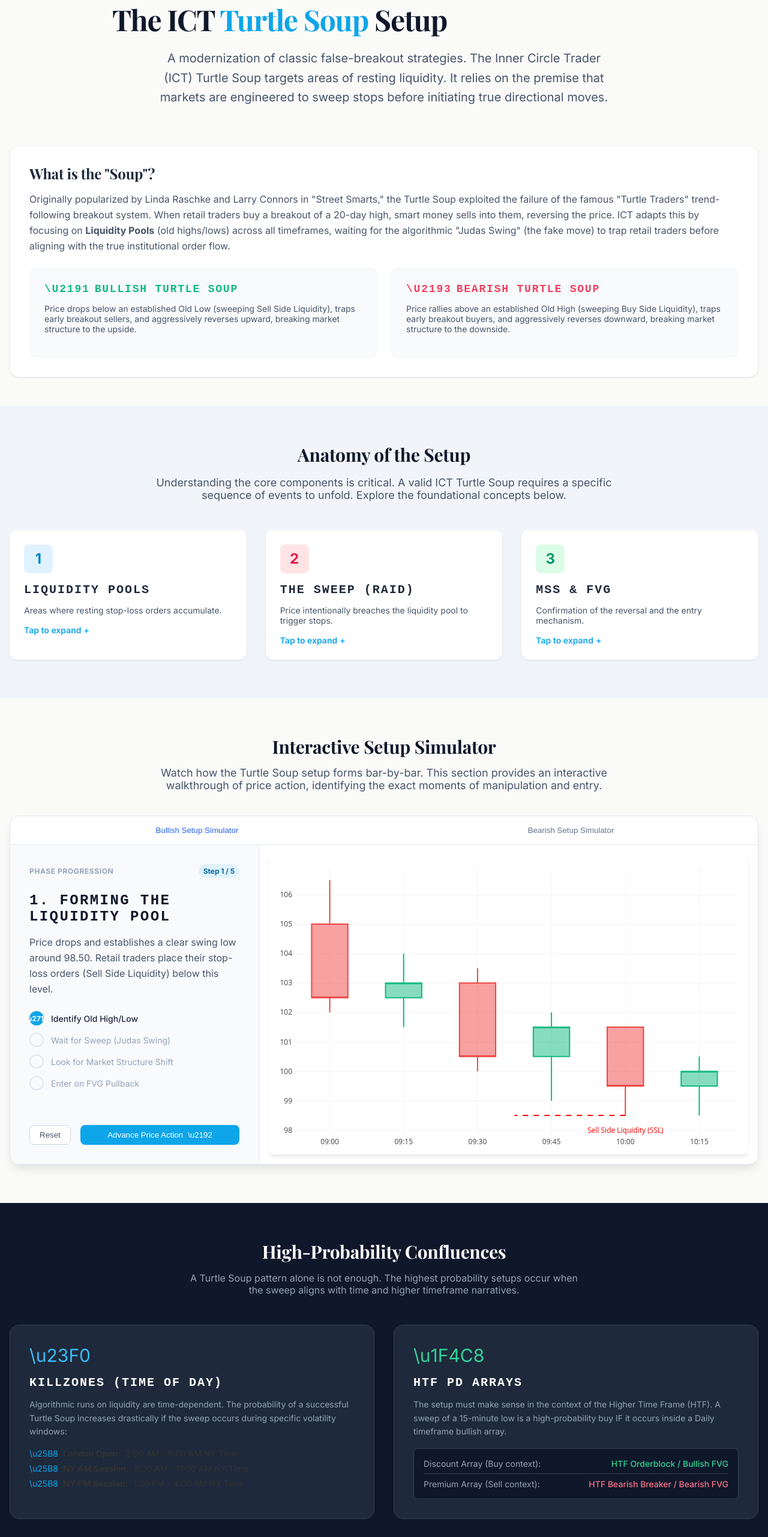
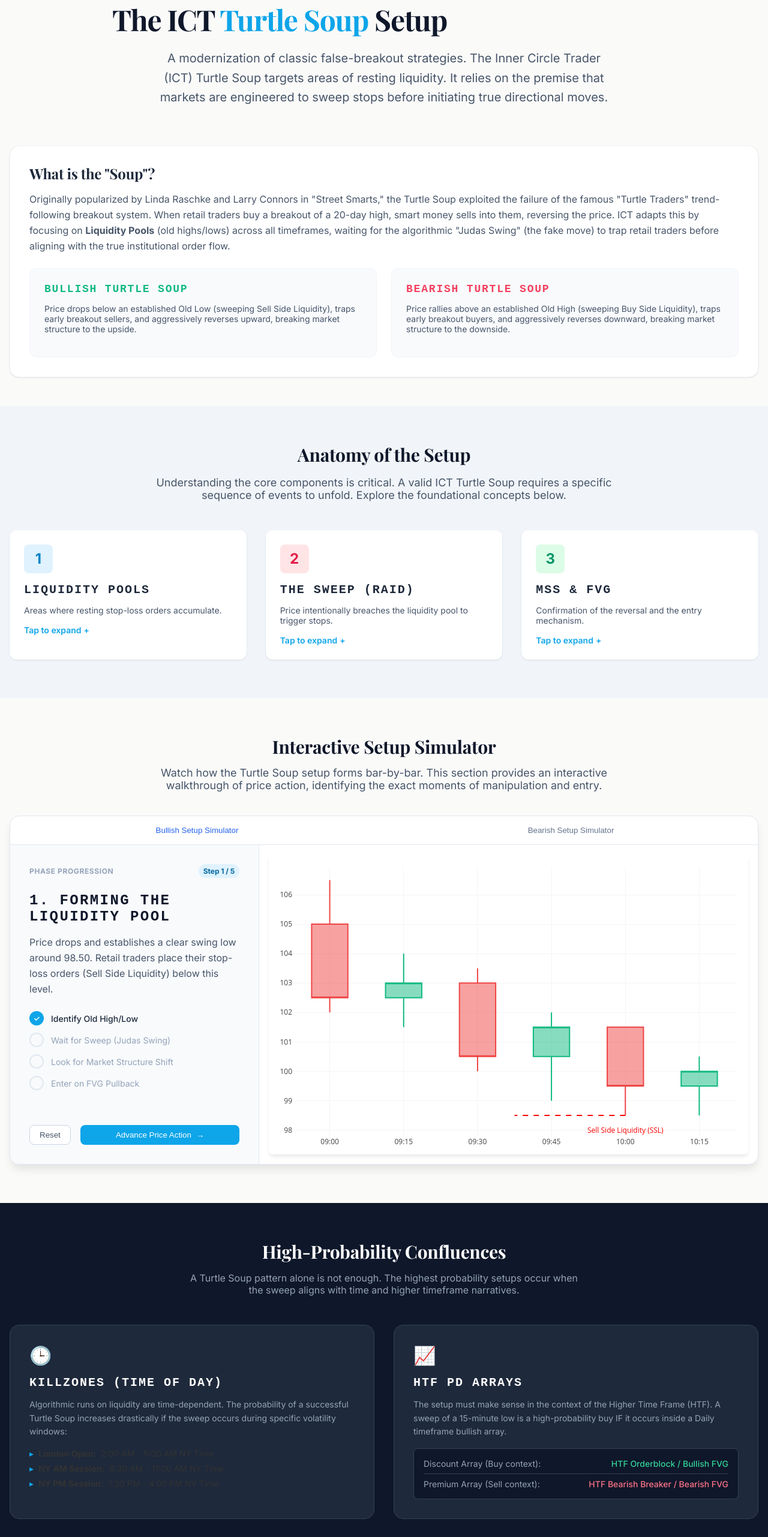
Before and after one commit to hypetrax/portfolio, a React (Vite) app: page /labs/turtlesoup in a window 1280 px wide. Shown: the part 234-2797 px from the top of the page at 60% size. Built offline with nearby package versions, Linux system fonts and the light colour scheme; a web font is replaced by a local one.

Commit message:
fix: correct FVG visualization logic and cleanup residual unicode symbols in Turtle Soup

```diff
--- a/src/pages/labs/TurtleSoup.tsx
+++ b/src/pages/labs/TurtleSoup.tsx
@@ -48,13 +48,13 @@ const simData: any = {
             {
                 idx: 11,
                 title: "4. The FVG Entry",
-                desc: "The energetic displacement leaves a Fair Value Gap (FVG) between 96.5 and 104.0. The pullback at 11:15 taps directly into this imbalance, offering the precision entry point.",
+                desc: "The energetic displacement leaves a Fair Value Gap (FVG) between 100.0 and 103.5. The pullback at 11:15 taps directly into this imbalance, offering the precision entry point.",
                 chk: 4,
                 shapes: [
-                    {type: 'rect', x0: '10:30', x1: '11:45', y0: 96.5, y1: 103.5, fillcolor: 'rgba(16, 185, 129, 0.2)', line: {width: 0}},
+                    {type: 'rect', x0: '10:30', x1: '11:45', y0: 100.0, y1: 103.5, fillcolor: 'rgba(16, 185, 129, 0.2)', line: {width: 0}},
                     {type: 'line', x0: '10:30', x1: '11:45', y0: 104.0, y1: 104.0, line: {color: 'green', width: 2}}
                 ],
-                annotations: [{x: '11:00', y: 100.0, text: 'Fair Value Gap (Entry)', showarrow: false, font: {color: 'green'}}]
+                annotations: [{x: '11:00', y: 101.5, text: 'Fair Value Gap (Entry)', showarrow: false, font: {color: 'green'}}]
             },
             {
                 idx: 12,
@@ -62,7 +62,7 @@ const simData: any = {
                 desc: "Once the institutional orders are mitigated within the FVG, price expands rapidly towards opposing Buy Side Liquidity pools (old highs). The setup is complete.",
                 chk: 4,
                 shapes: [
-                    {type: 'rect', x0: '10:30', x1: '11:45', y0: 96.5, y1: 103.5, fillcolor: 'rgba(16, 185, 129, 0.2)', line: {width: 0}}
+                    {type: 'rect', x0: '10:30', x1: '11:45', y0: 100.0, y1: 103.5, fillcolor: 'rgba(16, 185, 129, 0.2)', line: {width: 0}}
                 ],
                 annotations: []
             }
@@ -114,13 +114,13 @@ const simData: any = {
             {
                 idx: 11,
                 title: "4. The Bearish FVG Entry",
-                desc: "The drop creates a massive Bearish FVG between 101.0 and 108.5. Price retraces upwards at 11:15, filling the gap. This is the institutional entry point to go short.",
+                desc: "The drop creates a massive Bearish FVG between 102.0 and 109.0. Price retraces upwards at 11:15, filling the gap. This is the institutional entry point to go short.",
                 chk: 4,
                 shapes: [
-                    {type: 'rect', x0: '10:30', x1: '11:45', y0: 101.0, y1: 108.5, fillcolor: 'rgba(239, 68, 68, 0.2)', line: {width: 0}},
+                    {type: 'rect', x0: '10:30', x1: '11:45', y0: 102.0, y1: 109.0, fillcolor: 'rgba(239, 68, 68, 0.2)', line: {width: 0}},
                     {type: 'line', x0: '10:30', x1: '11:45', y0: 101.5, y1: 101.5, line: {color: 'red', width: 2}}
                 ],
-                annotations: [{x: '11:00', y: 104.5, text: 'Fair Value Gap (Entry)', showarrow: false, font: {color: 'red'}}]
+                annotations: [{x: '11:00', y: 105.5, text: 'Fair Value Gap (Entry)', showarrow: false, font: {color: 'red'}}]
             },
             {
                 idx: 12,
@@ -128,7 +128,7 @@ const simData: any = {
                 desc: "After mitigating orders in the premium FVG array, price rapidly dumps towards lower liquidity pools.",
                 chk: 4,
                 shapes: [
-                    {type: 'rect', x0: '10:30', x1: '11:45', y0: 101.0, y1: 108.5, fillcolor: 'rgba(239, 68, 68, 0.2)', line: {width: 0}}
+                    {type: 'rect', x0: '10:30', x1: '11:45', y0: 102.0, y1: 109.0, fillcolor: 'rgba(239, 68, 68, 0.2)', line: {width: 0}}
                 ],
                 annotations: []
             }
@@ -205,7 +205,7 @@ export const TurtleSoup = memo(() => {
                     display: 'flex', alignItems: 'center', justifyContent: 'center', backgroundColor: isActive ? '#0ea5e9' : 'transparent',
                     color: isActive ? 'white' : 'transparent', fontSize: '12px', fontWeight: 'bold'
                 }}>
-                    \u2713
+                    ✓
                 </div>
                 <span style={{ fontWeight: isActive ? 500 : 400 }}>{text}</span>
             </div>
@@ -253,13 +253,13 @@ export const TurtleSoup = memo(() => {
                     <div style={{ display: 'grid', gridTemplateColumns: 'repeat(2, 1fr)', gap: '24px' }} className="grid-cols-1 md:grid-cols-2">
                         <div style={{ backgroundColor: '#f8fafc', padding: '24px', borderRadius: '12px', border: '1px solid #f1f5f9' }}>
                             <h3 style={{ fontSize: '18px', fontWeight: 'semibold', color: '#10b981', display: 'flex', alignItems: 'center', gap: '8px', marginBottom: '8px' }}>
-                                <span>\u2191</span> Bullish Turtle Soup
+                                Bullish Turtle Soup
                             </h3>
                             <p style={{ fontSize: '14px', color: '#475569' }}>Price drops below an established Old Low (sweeping Sell Side Liquidity), traps early breakout sellers, and aggressively reverses upward, breaking market structure to the upside.</p>
                         </div>
                         <div style={{ backgroundColor: '#f8fafc', padding: '24px', borderRadius: '12px', border: '1px solid #f1f5f9' }}>
                             <h3 style={{ fontSize: '18px', fontWeight: 'semibold', color: '#f43f5e', display: 'flex', alignItems: 'center', gap: '8px', marginBottom: '8px' }}>
-                                <span>\u2193</span> Bearish Turtle Soup
+                                Bearish Turtle Soup
                             </h3>
                             <p style={{ fontSize: '14px', color: '#475569' }}>Price rallies above an established Old High (sweeping Buy Side Liquidity), traps early breakout buyers, and aggressively reverses downward, breaking market structure to the downside.</p>
                         </div>
@@ -337,7 +337,7 @@ export const TurtleSoup = memo(() => {
                                         display: 'flex', justifyContent: 'center', alignItems: 'center', gap: '8px'
                                     }}
                                 >
-                                    {currentStepIndex >= dataDef.steps.length - 1 ? 'Simulation Complete' : <>Advance Price Action <span>\u2192</span></>}
+                                    {currentStepIndex >= dataDef.steps.length - 1 ? 'Simulation Complete' : <>Advance Price Action <span>→</span></>}
                                 </button>
                             </div>
                         </div>
@@ -358,20 +358,20 @@ export const TurtleSoup = memo(() => {
 
                     <div style={{ display: 'grid', gridTemplateColumns: 'repeat(2, 1fr)', gap: '32px' }} className="grid-cols-1 md:grid-cols-2">
                         <div style={{ backgroundColor: '#1e293b', padding: '32px', borderRadius: '16px', border: '1px solid #334155' }}>
-                            <div style={{ color: '#38bdf8', fontSize: '30px', marginBottom: '16px' }}>\u23F0</div>
+                            <div style={{ color: '#38bdf8', fontSize: '30px', marginBottom: '16px' }}>🕒</div>
                             <h3 style={{ fontSize: '20px', fontWeight: 'bold', color: 'white', marginBottom: '12px' }}>Killzones (Time of Day)</h3>
                             <p style={{ color: '#94a3b8', fontSize: '14px', lineHeight: 1.625, marginBottom: '16px' }}>
                                 Algorithmic runs on liquidity are time-dependent. The probability of a successful Turtle Soup increases drastically if the sweep occurs during specific volatility windows:
                             </p>
                             <ul style={{ listStyle: 'none', padding: 0, margin: 0, display: 'flex', flexDirection: 'column', gap: '8px', fontSize: '14px', color: '#cbd5e1' }}>
-                                <li style={{ display: 'flex', alignItems: 'center', gap: '8px' }}><span style={{ color: '#0ea5e9' }}>\u25B8</span> <strong>London Open:</strong> 2:00 AM - 5:00 AM NY Time</li>
-                                <li style={{ display: 'flex', alignItems: 'center', gap: '8px' }}><span style={{ color: '#0ea5e9' }}>\u25B8</span> <strong>NY AM Session:</strong> 8:30 AM - 11:00 AM NY Time</li>
-                                <li style={{ display: 'flex', alignItems: 'center', gap: '8px' }}><span style={{ color: '#0ea5e9' }}>\u25B8</span> <strong>NY PM Session:</strong> 1:30 PM - 4:00 PM NY Time</li>
+                                <li style={{ display: 'flex', alignItems: 'center', gap: '8px' }}><span style={{ color: '#0ea5e9' }}>▸</span> <strong>London Open:</strong> 2:00 AM - 5:00 AM NY Time</li>
+                                <li style={{ display: 'flex', alignItems: 'center', gap: '8px' }}><span style={{ color: '#0ea5e9' }}>▸</span> <strong>NY AM Session:</strong> 8:30 AM - 11:00 AM NY Time</li>
+                                <li style={{ display: 'flex', alignItems: 'center', gap: '8px' }}><span style={{ color: '#0ea5e9' }}>▸</span> <strong>NY PM Session:</strong> 1:30 PM - 4:00 PM NY Time</li>
                             </ul>
                         </div>
 
                         <div style={{ backgroundColor: '#1e293b', padding: '32px', borderRadius: '16px', border: '1px solid #334155' }}>
-                            <div style={{ color: '#34d399', fontSize: '30px', marginBottom: '16px' }}>\u1F4C8</div>
+                            <div style={{ color: '#34d399', fontSize: '30px', marginBottom: '16px' }}>📈</div>
                             <h3 style={{ fontSize: '20px', fontWeight: 'bold', color: 'white', marginBottom: '12px' }}>HTF PD Arrays</h3>
                             <p style={{ color: '#94a3b8', fontSize: '14px', lineHeight: 1.625, marginBottom: '16px' }}>
                                 The setup must make sense in the context of the Higher Time Frame (HTF). A sweep of a 15-minute low is a high-probability buy IF it occurs inside a Daily timeframe bullish array.
```
